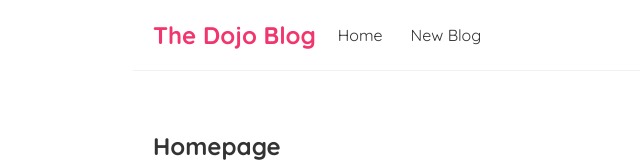
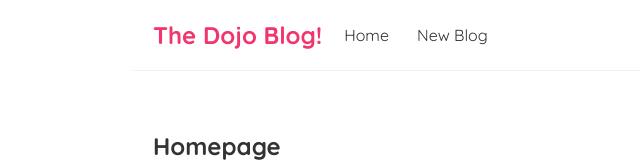
Before and after one commit to PolinaVoloboy/Dojo-blog, a React (Create React App) app: page / in a window 1280 px wide. Shown: the top 162 px of the page, without its empty margins (187-827 px from the left). Built offline with nearby package versions, Linux system fonts and the light colour scheme.

Commit message:
added Navbar.js to css

```diff
--- a/src/Navbar.js
+++ b/src/Navbar.js
@@ -1,7 +1,7 @@
  const Navbar = () => {
      return (
          <nav className="navbar">
-             <h1>The Dojo Blog</h1>
+             <h1>The Dojo Blog!</h1>
              <div>
                  <a href="/">Home</a>
                  <a href="/create">New Blog</a>
```
